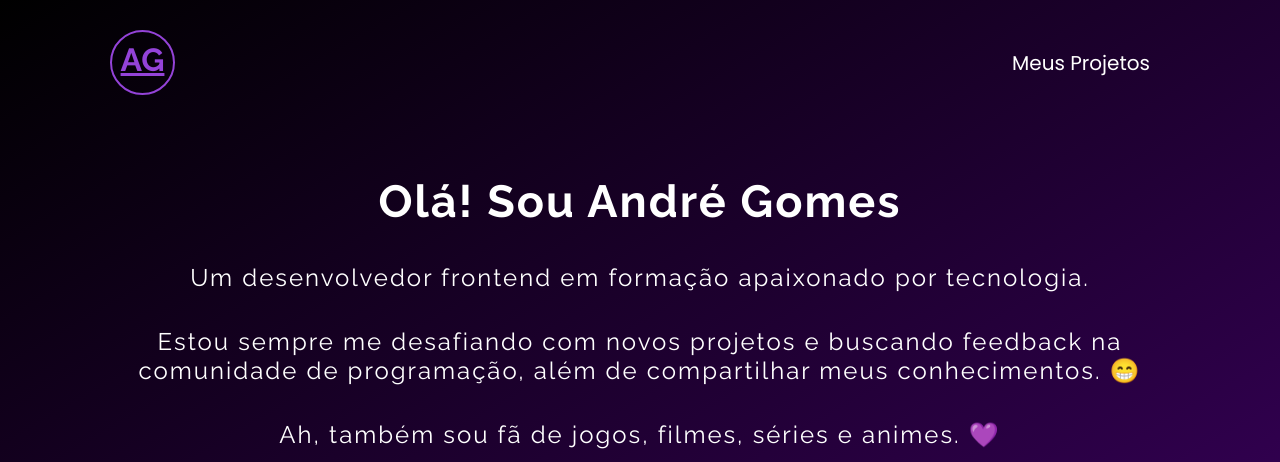
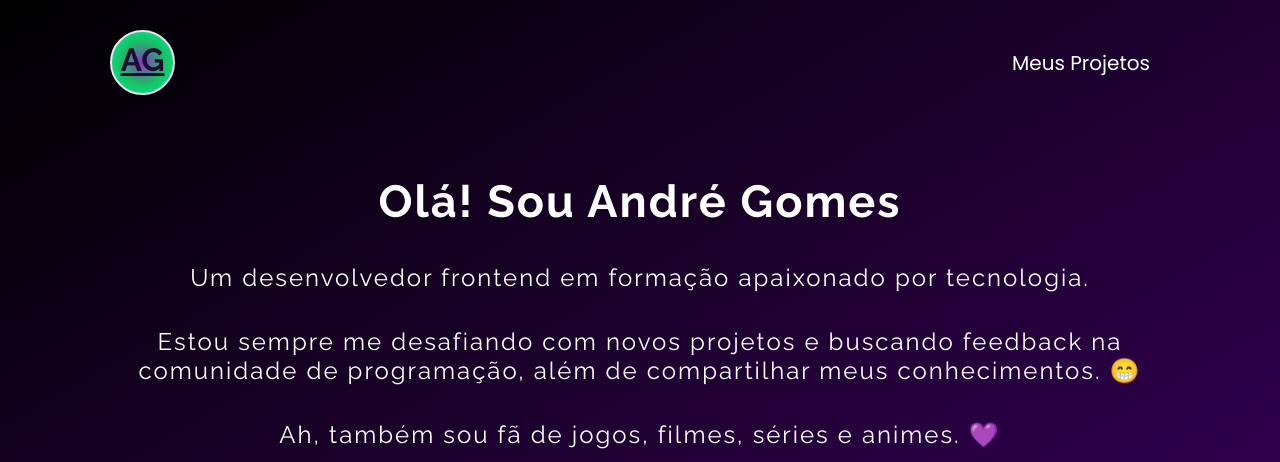
Before and after one commit to AndreGomes779/Porte_folio, a plain HTML site: page index.html in a window 1280 px wide. In both pictures the pointer is over the element "AG". Shown: the top 462 px of the page. Drawn offline with nearby package versions, Linux system fonts and the light colour scheme.

Commit message:
modificação concluida

```diff
--- a/src/CSS/styles.css
+++ b/src/CSS/styles.css
@@ -28,11 +28,15 @@ body {
 	line-height: 55px;
 	font-family: "Raleway", sans-serif;
 	transition: 0.2s;
+	background: radial-gradient(circle, #8a35c8, #18c063, #00eea2);
 }
 
 .cabecalho a:hover .logo {
-	color: #9443d8;
-	border: 2px solid #9443d8;
+	color: #1f0c31;
+	border: 2px solid #ece5f1;
+}
+.logo{
+
 }
 
 .cabecalho .menu li a {
```
